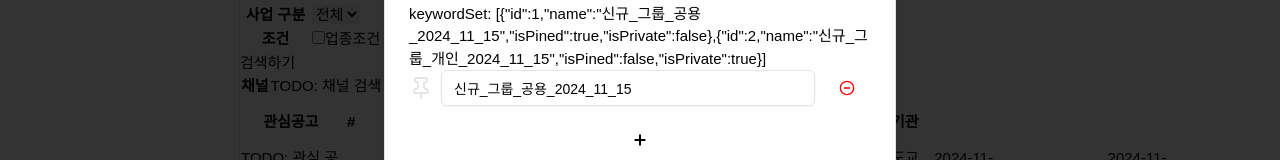
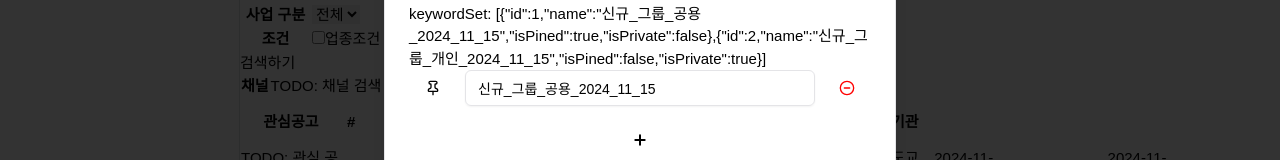
Before and after one commit to hckang80/nextjs-beginner-task, a Next.js app: page /dashboard/rfp in a window 1280 px wide. Both pictures are taken after a click on the button 596 px from the left and 254 px from the top of the page. Shown: the part 333-493 px from the top of the page. Built offline with nearby package versions, Linux system fonts and the light colour scheme.

Commit message:
feat(pinKeywordSetItem): 아이템 고정기능 추가

```diff
--- a/app/dashboard/rfp/detailed-search.tsx
+++ b/app/dashboard/rfp/detailed-search.tsx
@@ -39,6 +39,16 @@ export function SettingButton({
 
     setKeywordSet(getKeywordSets());
   }, [keywordSet]);
+
+  const pinKeywordSetItem = (id: number) => {
+    if (!keywordSet) return;
+
+    setKeywordSet(
+      keywordSet.map((item) =>
+        item.id === id ? { ...item, isPined: !item.isPined } : item
+      )
+    );
+  };
 
   const deleteKeywordSetItem = (id: number) => {
     if (!keywordSet) return;
@@ -127,6 +137,7 @@ export function SettingButton({
                 <KeywordSetItem
                   key={item.id}
                   item={item}
+                  pinItem={pinKeywordSetItem}
                   deleteItem={deleteKeywordSetItem}
                   handler={changeKeywordSetName}
                 />
--- a/app/dashboard/rfp/keyword-set-item.tsx
+++ b/app/dashboard/rfp/keyword-set-item.tsx
@@ -6,18 +6,22 @@ import { Input } from "@/components/ui/input";
 import { CircleMinus, Pin } from "lucide-react";
 
 export function KeywordSetItem({
-  item: { id, name },
+  item: { id, name, isPined },
+  pinItem,
   deleteItem,
   handler,
 }: {
   item: KeywordSet;
+  pinItem: (id: number) => void;
   deleteItem: (id: number) => void;
   handler: (id: number) => (event: React.FormEvent<HTMLInputElement>) => void;
 }) {
   return (
     <li className="flex items-center gap-2">
       <div>
-        <Pin color="hsl(var(--border))" />
+        <Button variant="ghost" onClick={() => pinItem(id)}>
+          <Pin {...(isPined ? {} : { color: "hsl(var(--border))" })} />
+        </Button>
       </div>
       <div className="grow">
         <Input value={name} onChange={handler(id)} />
```
